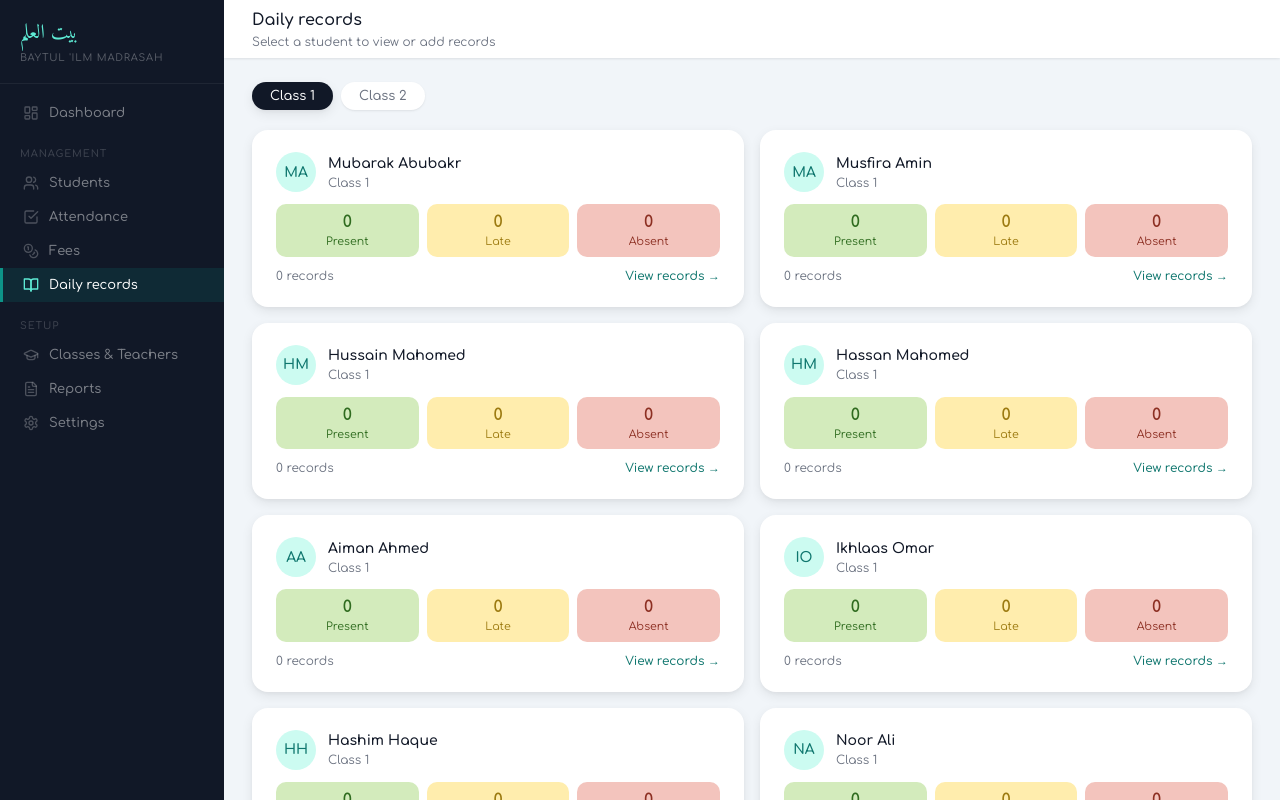
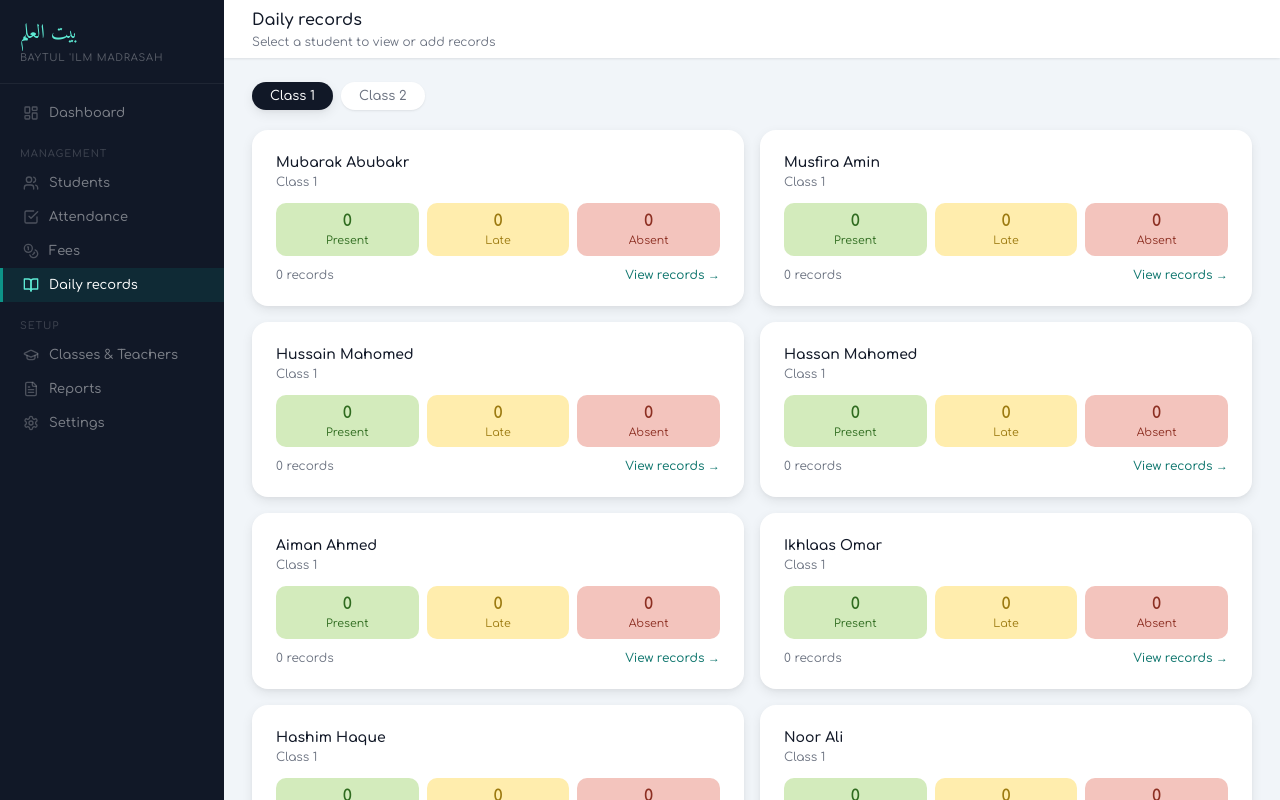
Before and after one commit to farhaangaffar/Baytul-Ilm, a React (Create React App) app: page /records in a window 1280 px wide. Built offline with nearby package versions, Linux system fonts and the light colour scheme.

Commit message:
Remove avatar circle from Daily Records, matching Students page
Drop the initials-in-a-circle avatar from both the student list cards
and the per-student detail header, consistent with the same change
already made on the Students page.

```diff
--- a/src/pages/DailyRecords.js
+++ b/src/pages/DailyRecords.js
@@ -1,6 +1,6 @@
 import React, { useState, useCallback, useRef } from 'react';
 import Layout from '../components/Layout';
-import { getStudents, getClassNames, getSettings, getStudentRecords, saveDailyRecord, deleteDailyRecord, avatarInitials, calcAttendanceCounts, currentSchoolYear } from '../lib/store';
+import { getStudents, getClassNames, getSettings, getStudentRecords, saveDailyRecord, deleteDailyRecord, calcAttendanceCounts, currentSchoolYear } from '../lib/store';
 import { Sparkles, ChevronDown, ChevronUp, Plus, ArrowLeft, Trash2 } from 'lucide-react';
 
 function isoToday() { return new Date().toISOString().split('T')[0]; }
@@ -81,12 +81,9 @@ function StudentList({ students, activeClass, classNames, setActiveClass, onSele
               onClick={()=>onSelect(s)}
               onMouseEnter={e=>e.currentTarget.style.boxShadow='var(--shadow-md)'}
               onMouseLeave={e=>e.currentTarget.style.boxShadow=''}>
-              <div className="flex items-center gap-3" style={{marginBottom:12}}>
-                <div className="avatar" style={{width:40,height:40,fontSize:14}}>{avatarInitials(s.forename+' '+s.surname)}</div>
-                <div>
-                  <div style={{fontWeight:600,fontSize:14}}>{s.forename} {s.surname}</div>
-                  <div className="text-muted text-sm">{s.class}</div>
-                </div>
+              <div style={{marginBottom:12}}>
+                <div style={{fontWeight:600,fontSize:14}}>{s.forename} {s.surname}</div>
+                <div className="text-muted text-sm">{s.class}</div>
               </div>
               <div style={{display:'flex',gap:8,fontSize:12}}>
                 <div style={{flex:1,background:'var(--green-light)',borderRadius:'var(--r-md)',padding:'6px 10px',textAlign:'center'}}>
@@ -262,7 +259,6 @@ function StudentRecords({ student, settings, onBack }) {
     <div>
       <div className="flex items-center gap-3" style={{marginBottom:20}}>
         <button className="btn btn-sm" onClick={onBack}><ArrowLeft size={14}/> All students</button>
-        <div className="avatar" style={{width:40,height:40,fontSize:14}}>{avatarInitials(student.forename+' '+student.surname)}</div>
         <div>
           <div style={{fontWeight:600,fontSize:16}}>{student.forename} {student.surname}</div>
           <div className="text-muted text-sm">{student.class}</div>
```
